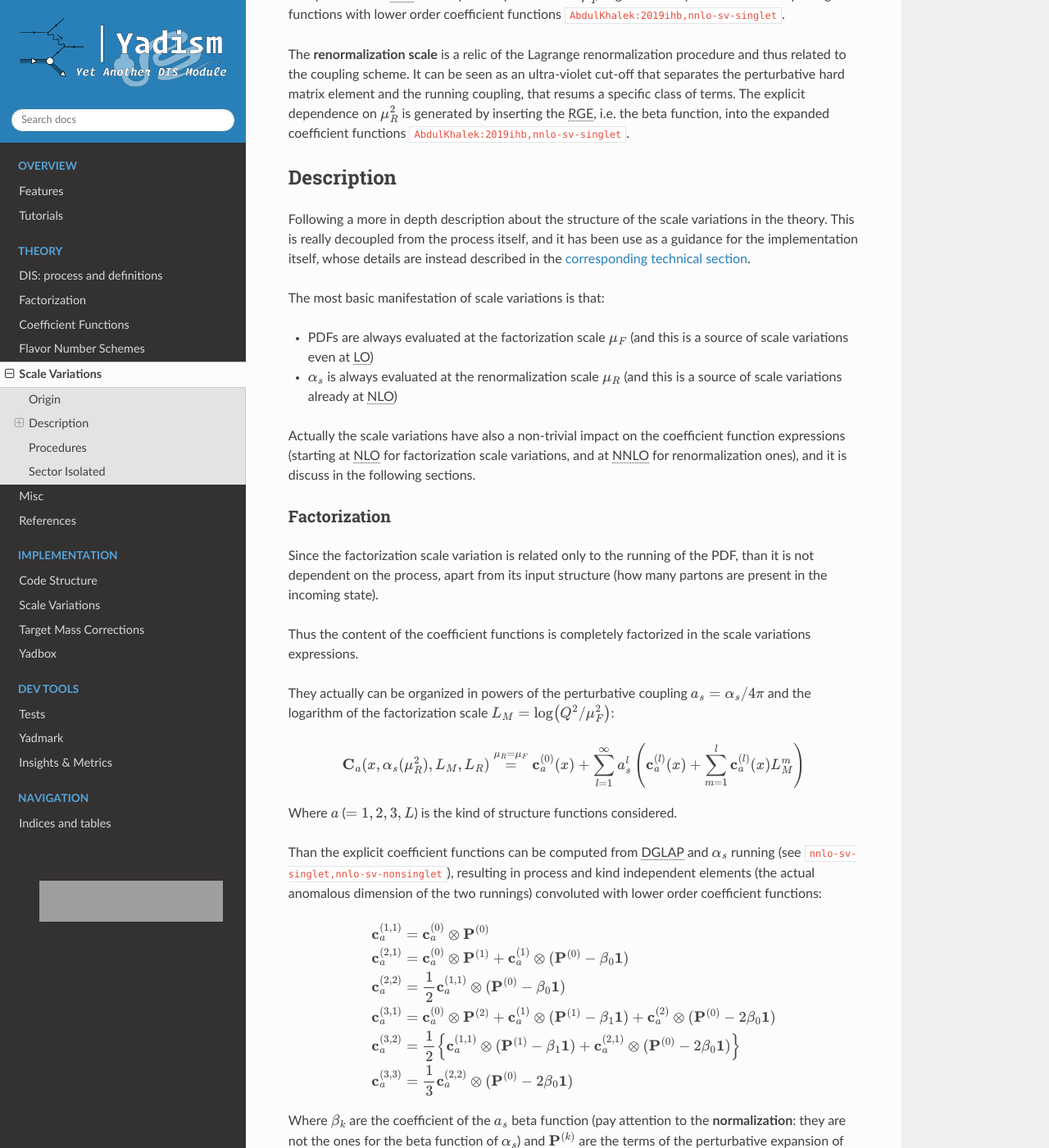
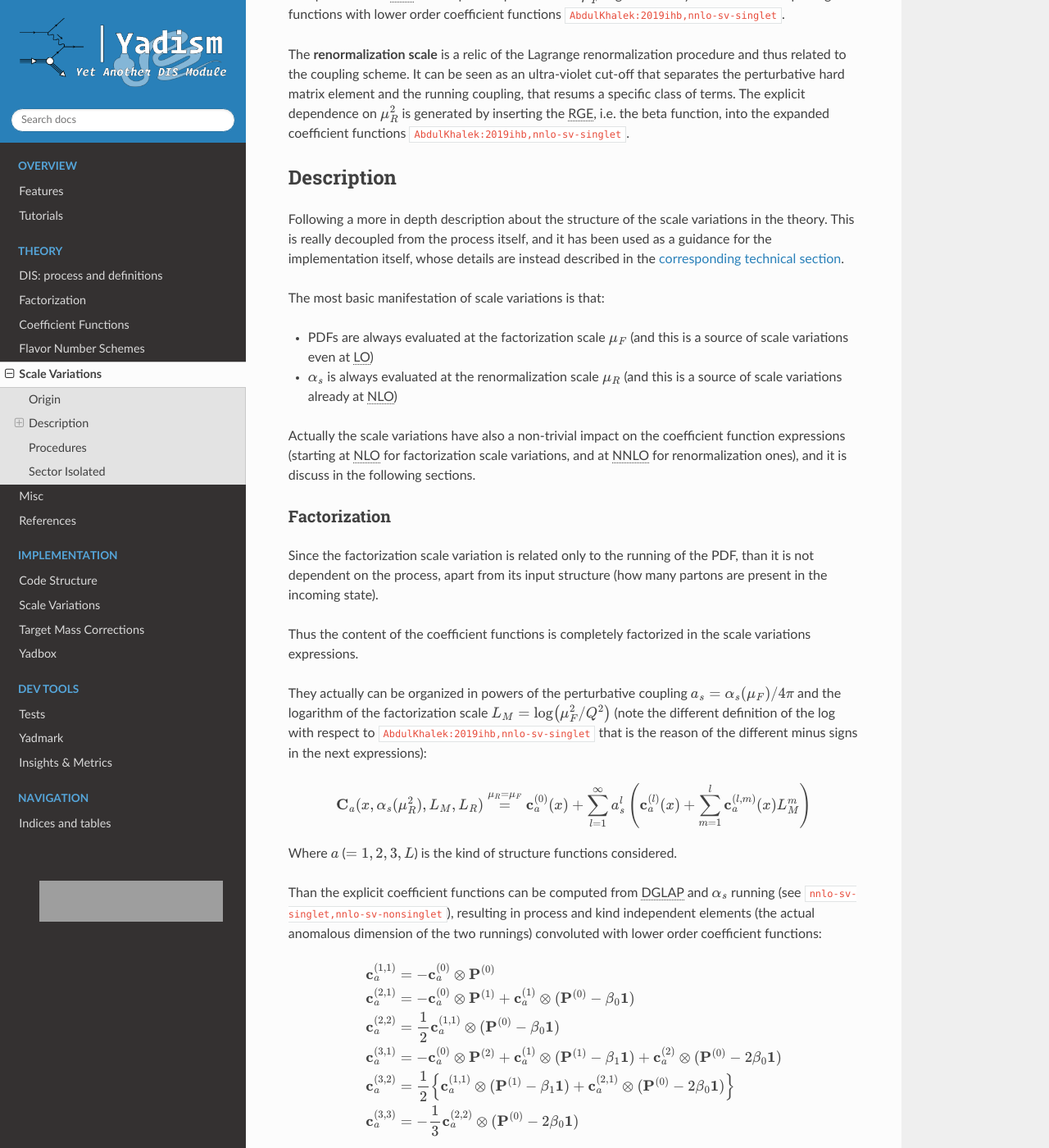
Before and after one commit to NNPDF/yadism, a Sphinx documentation site: the page built from docs/source/theory/scale-variations.rst, in a window 1280 px wide and 1400 px high, scrolled down 378 px. Shown: the whole window at 82% size. Built offline with Sphinx 7.4.7 and the Read the Docs theme 2.0.0, drawn with Linux system fonts in a browser that asks for light colours; pages that are not in the unit, such as notebooks, are missing from menus; cross-references to code outside the pages are shown as plain code; some of the changed text lies outside the part shown; grey boxes are pictures that could not be loaded.

Commit message:
Fix docs

```diff
--- a/docs/source/theory/scale-variations.rst
+++ b/docs/source/theory/scale-variations.rst
@@ -29,7 +29,7 @@ Description
 
 Following a more in depth description about the structure of the scale
 variations in the theory.
-This is really decoupled from the process itself, and it has been use as a
+This is really decoupled from the process itself, and it has been used as a
 guidance for the implementation itself, whose details are instead described in
 the :ref:`corresponding technical section <implement-sv>`.
 
@@ -56,13 +56,15 @@ Thus the content of the coefficient functions is completely factorized in the
 scale variations expressions.
 
 They actually can be organized in powers of the perturbative coupling
-:math:`a_s = \alpha_s / 4\pi` and the logarithm of the factorization scale
-:math:`L_M = \log(Q^2 / \mu_F^2)`:
+:math:`a_s = \alpha_s(\mu_F) / 4\pi` and the logarithm of the factorization scale
+:math:`L_M = \log(\mu_F^2 / Q^2)` (note the different definition of the log
+with respect to :cite:`AbdulKhalek:2019ihb,nnlo-sv-singlet` that is the reason
+of the different minus signs in the next expressions):
 
 .. math::
   \textbf{C}_a(x, \alpha_s(\mu_R^2), L_M, L_R) \stackrel{\mu_R = \mu_F}{=}
   \textbf{c}_a^{(0)}(x) + \sum_{l=1}^\infty a_s^l \left(\textbf{c}_a^{(l)}(x) +
-  \sum_{m=1}^l \textbf{c}_a^{(l)}(x) L_M^m\right)
+  \sum_{m=1}^l \textbf{c}_a^{(l,m)}(x) L_M^m\right)
 
 Where :math:`a` (:math:`= 1,2,3,L`) is the kind of structure functions considered.
 
@@ -73,18 +75,19 @@ dimension of the two runnings) convoluted with lower order coefficient
 functions:
 
 .. math::
-  \textbf{c}_a^{(1,1)} &= \textbf{c}_a^{(0)} \otimes \textbf{P}^{(0)}\\
-  \textbf{c}_a^{(2,1)} &= \textbf{c}_a^{(0)} \otimes \textbf{P}^{(1)} + \textbf{c}_a^{(1)} \otimes (\textbf{P}^{(0)} - \beta_0 \textbf{1})\\
+  \textbf{c}_a^{(1,1)} &= -\textbf{c}_a^{(0)} \otimes \textbf{P}^{(0)}\\
+  \textbf{c}_a^{(2,1)} &= -\textbf{c}_a^{(0)} \otimes \textbf{P}^{(1)} + \textbf{c}_a^{(1)} \otimes (\textbf{P}^{(0)} - \beta_0 \textbf{1})\\
   \textbf{c}_a^{(2,2)} &= \frac{1}{2} \textbf{c}_a^{(1,1)} \otimes (\textbf{P}^{(0)}- \beta_0 \textbf{1})\\
-  \textbf{c}_a^{(3,1)} &= \textbf{c}_a^{(0)} \otimes \textbf{P}^{(2)} + \textbf{c}_a^{(1)} \otimes (\textbf{P}^{(1)} - \beta_1 \textbf{1}) + \textbf{c}_a^{(2)} \otimes (\textbf{P}^{(0)} - 2 \beta_0 \textbf{1})\\
+  \textbf{c}_a^{(3,1)} &= -\textbf{c}_a^{(0)} \otimes \textbf{P}^{(2)} + \textbf{c}_a^{(1)} \otimes (\textbf{P}^{(1)} - \beta_1 \textbf{1}) + \textbf{c}_a^{(2)} \otimes (\textbf{P}^{(0)} - 2 \beta_0 \textbf{1})\\
   \textbf{c}_a^{(3,2)} &= \frac{1}{2} \left\{ \textbf{c}_a^{(1,1)} \otimes (\textbf{P}^{(1)}-\beta_1 \textbf{1}) + \textbf{c}_a^{(2,1)} \otimes (\textbf{P}^{(0)} - 2 \beta_0 \textbf{1}) \right\}\\
-  \textbf{c}_a^{(3,3)} &= \frac{1}{3} \textbf{c}_a^{(2,2)} \otimes (\textbf{P}^{(0)}- 2 \beta_0 \textbf{1})\\
+  \textbf{c}_a^{(3,3)} &= -\frac{1}{3} \textbf{c}_a^{(2,2)} \otimes (\textbf{P}^{(0)}- 2 \beta_0 \textbf{1})\\
 
 Where :math:`\beta_k` are the coefficient of the :math:`a_s` beta function (pay
 attention to the **normalization**: they are not the ones for the beta function
 of :math:`\alpha_s`) and :math:`\textbf{P}^{(k)}` are the terms of the
 perturbative expansion of the Altarelli-Parisi splitting functions (again
-normalized in :math:`a_s`).
+normalized in :math:`a_s`). Note that when converting the splitting functions to
+the anomalous dimensions, following the |eko| definition, one gets a minus sign.
 
 .. important::
   The equations above have to be read as *vectorial*, indeed the both the
@@ -118,13 +121,15 @@ It is related to the only running of the coupling :math:`\alpha_s(\mu_R^2)`,
 with respect to a further different scale :math:`\mu_R^2`.
 
 For this reason the easiest variable in which to express the new contribution is
-actually :math:`L_R = \log(\mu_F^2/\mu_R^2)`, that measures the discrepancy of
+actually :math:`L_R = \log(\mu_R^2/\mu_F^2)` (note the different definition of the log
+with respect to :cite:`AbdulKhalek:2019ihb,nnlo-sv-singlet` that is the reason
+of the different minus signs in the next expressions), that measures the discrepancy of
 the new scale with respect to the one already considered, and they are expressed
 on top of the expressions built in the previous paragraph:
 
 .. math::
-  \textbf{C}_a^{(2)}(x, L_M, L_R) &= \textbf{C}_a^{(2)}(x, L_M, 0) - \beta_0 L_R \textbf{C}_a^{(1)}(x, L_M)\\
-  \textbf{C}_a^{(3)}(x, L_M, L_R) &= \textbf{C}_a^{(3)}(x, L_M, 0) - 2 \beta_0 L_R \textbf{C}_a^{(2)}(x, L_M, 0) - \{\beta_1 L_R - \beta_0^2 L_R^2\} \textbf{C}_a^{(1)}(x, L_M)
+  \textbf{C}_a^{(2)}(x, L_M, L_R) &= \textbf{C}_a^{(2)}(x, L_M, 0) + \beta_0 L_R \textbf{C}_a^{(1)}(x, L_M)\\
+  \textbf{C}_a^{(3)}(x, L_M, L_R) &= \textbf{C}_a^{(3)}(x, L_M, 0) + 2 \beta_0 L_R \textbf{C}_a^{(2)}(x, L_M, 0) + \{\beta_1 L_R + \beta_0^2 L_R^2\} \textbf{C}_a^{(1)}(x, L_M)
 
 The vectorial character of the equations in this case is present but trivial (no
 off-diagonal contribution, since :math:`\beta_k` are channel independent
```
